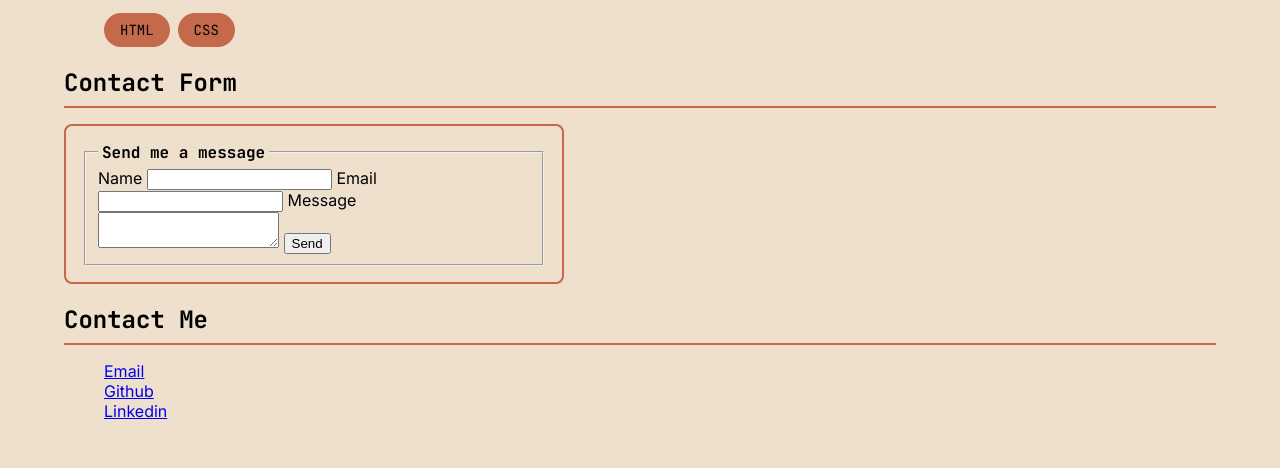
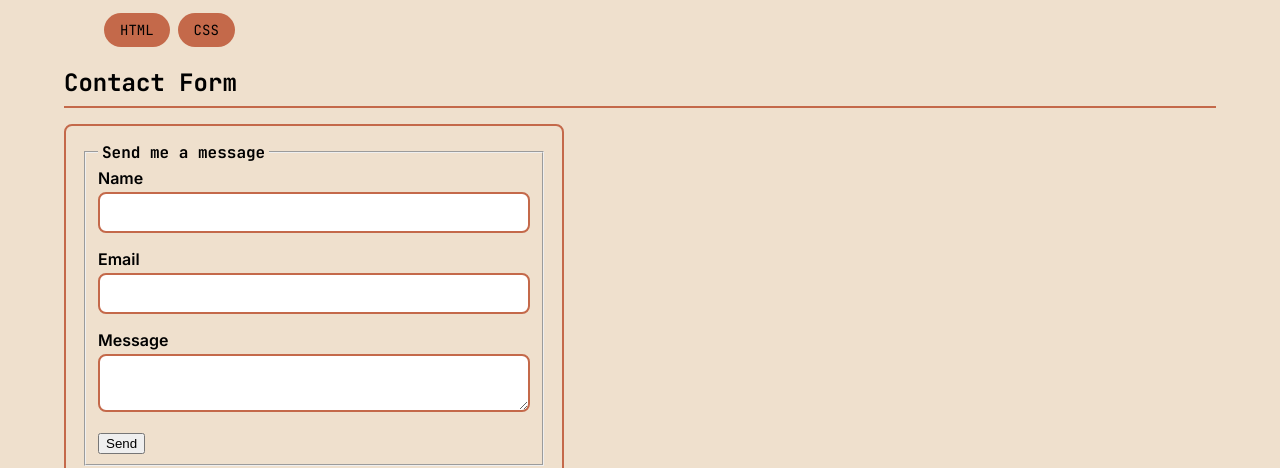
Before and after one commit to jamespatrick29170/web140project, a plain HTML site: page pages/about.html in a window 1280 px wide. Shown: the part 368-836 px from the top of the page. Before the commit the page ends 805 px from the top, so only its background shows below. Drawn offline with Linux system fonts and the light colour scheme.

Commit message:
pre WAVE test commit

```diff
--- a/styles.css
+++ b/styles.css
@@ -55,6 +55,23 @@ form {
     padding: 16px;
 }
 
+form label {
+    display: block;
+    font-weight: 700;
+    margin-bottom: 4px;
+}
+
+form input,
+form textarea {
+    width: 100%;
+    border: 2px solid var(--terracotta);
+    border-radius: 8px;
+    padding: 10px 12px;
+    font-family: var(--font-body);
+    font-size: 14px;
+    margin-bottom: 16px;
+}
+
 legend {
     font-family: var(--font-display);
     font-weight: 700;
@@ -70,6 +87,12 @@ ul {
     display: flex;
     flex-wrap: wrap;
     gap: 24px;
+}
+
+.contacts {
+    display: flex;
+    gap: 32px;
+    align-items: flex-start;
 }
 
 .intro {
```
Also changed, not shown: pages/about.html (line endings or trailing spaces).
